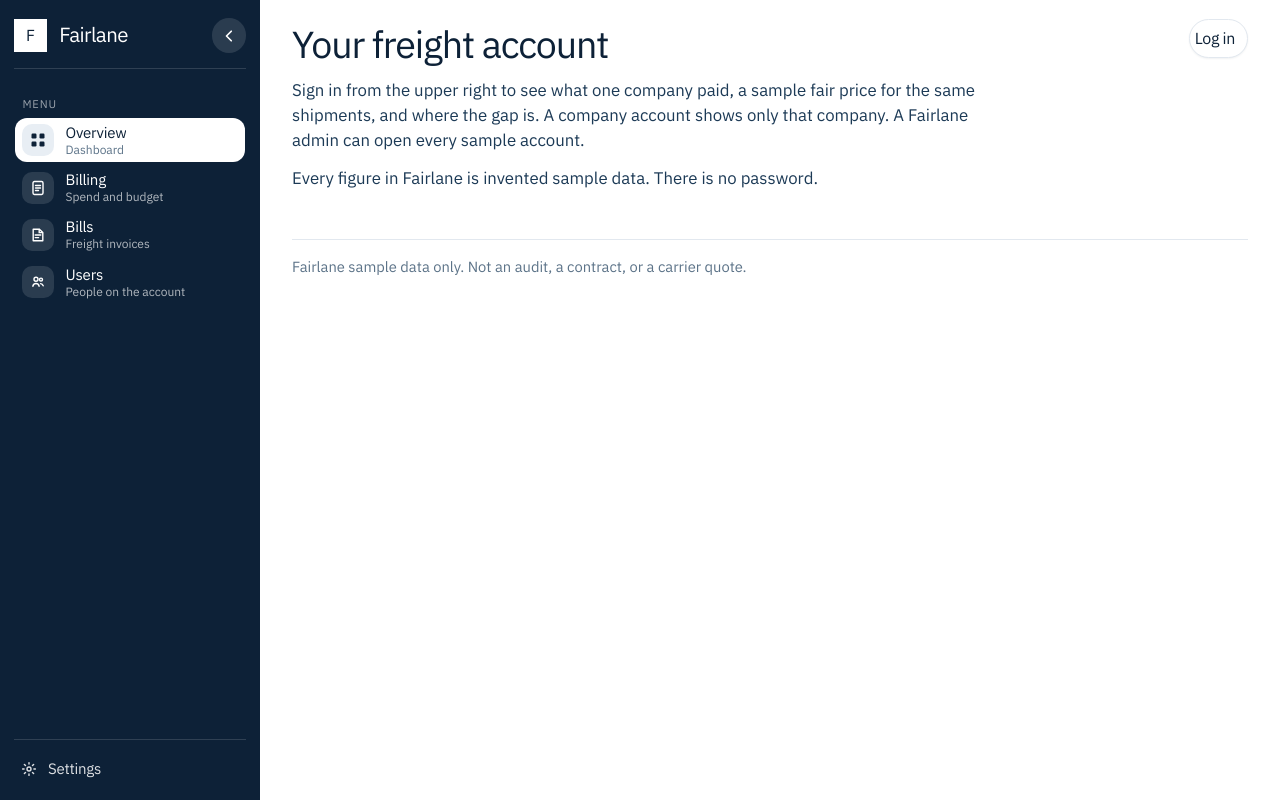
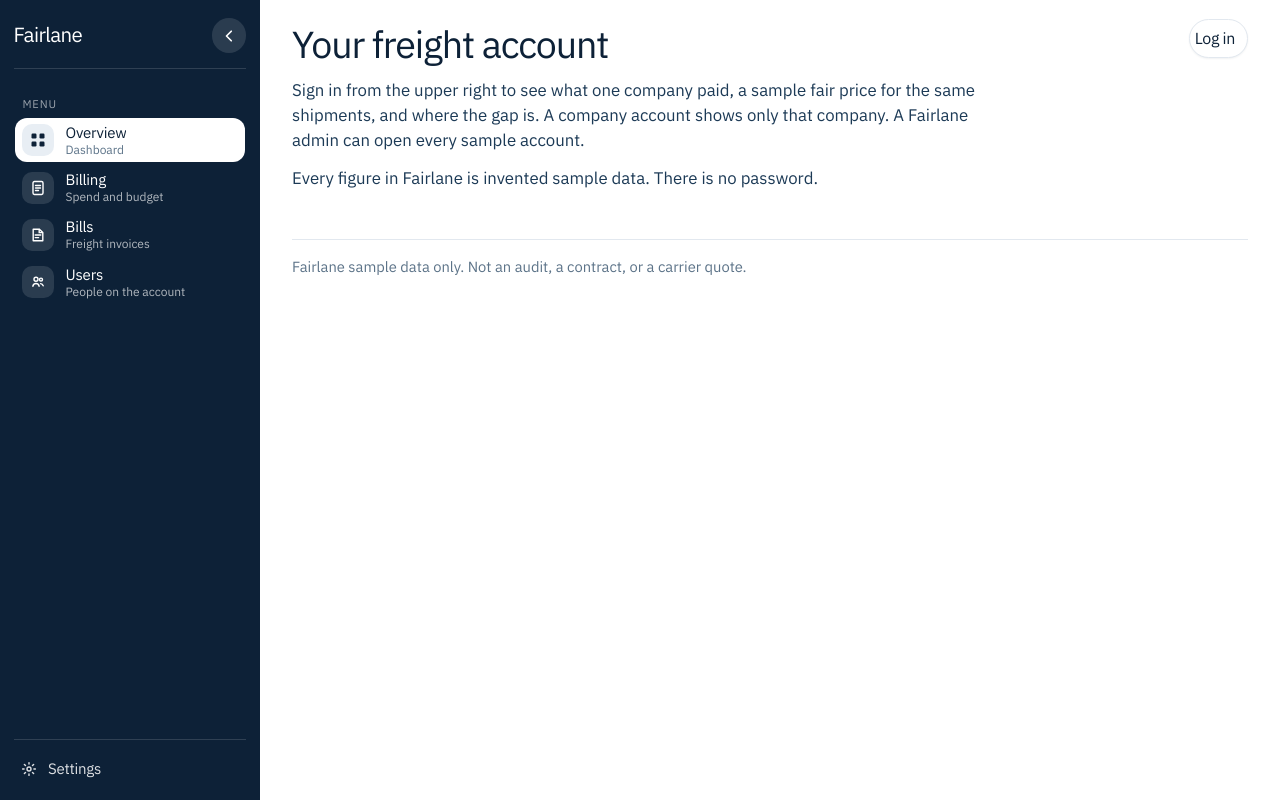
Before and after one commit to Henrik8210/fragtbesparelse, a React (Vite) app: page / in a window 1280 px wide. Built offline with nearby package versions, Linux system fonts and the light colour scheme.

Commit message:
Remove the F square from the sidebar logo.
The side panel header is the Fairlane word on its own.

Co-authored-by: Henrik8210 <Henrik8210@users.noreply.github.com>

```diff
--- a/src/components/Sidebar.tsx
+++ b/src/components/Sidebar.tsx
@@ -70,9 +70,6 @@ export function Sidebar() {
       <aside id="sidebar" className="sidebar">
         <div className="sidebar-head">
           <NavLink to={home} end className="brand sidebar-brand" aria-label="Fairlane home" onClick={closeOnNarrow}>
-            <span className="brand-mark" aria-hidden="true">
-              F
-            </span>
             <span className="brand-name">Fairlane</span>
           </NavLink>
           <button
--- a/src/index.css
+++ b/src/index.css
@@ -131,12 +131,6 @@ a {
 
 .sidebar-brand {
   min-width: 0;
-}
-
-.sidebar-brand .brand-mark {
-  border-radius: 0;
-  background: #ffffff;
-  color: #0d2137;
 }
 
 .sidebar-brand .brand-name {
@@ -294,13 +288,15 @@ a {
 .sidebar-slot.is-collapsed .sidebar-head {
   flex-direction: column;
   margin-bottom: 0.45rem;
+  padding-bottom: 0;
+  border-bottom: 0;
 }
 
 .sidebar-slot.is-collapsed .sidebar-toggle {
   margin-left: 0;
 }
 
-.sidebar-slot.is-collapsed .brand-name,
+.sidebar-slot.is-collapsed .sidebar-brand,
 .sidebar-slot.is-collapsed .sidebar-label,
 .sidebar-slot.is-collapsed .nav-copy {
   display: none;
@@ -473,17 +469,6 @@ a {
   align-items: center;
   width: fit-content;
   text-decoration: none;
-}
-
-.brand-mark {
-  display: grid;
-  place-items: center;
-  width: 2.1rem;
-  height: 2.1rem;
-  background: #0d2137;
-  color: #ffffff;
-  font-weight: 600;
-  border-radius: 3px;
 }
 
 .brand-name {
```
